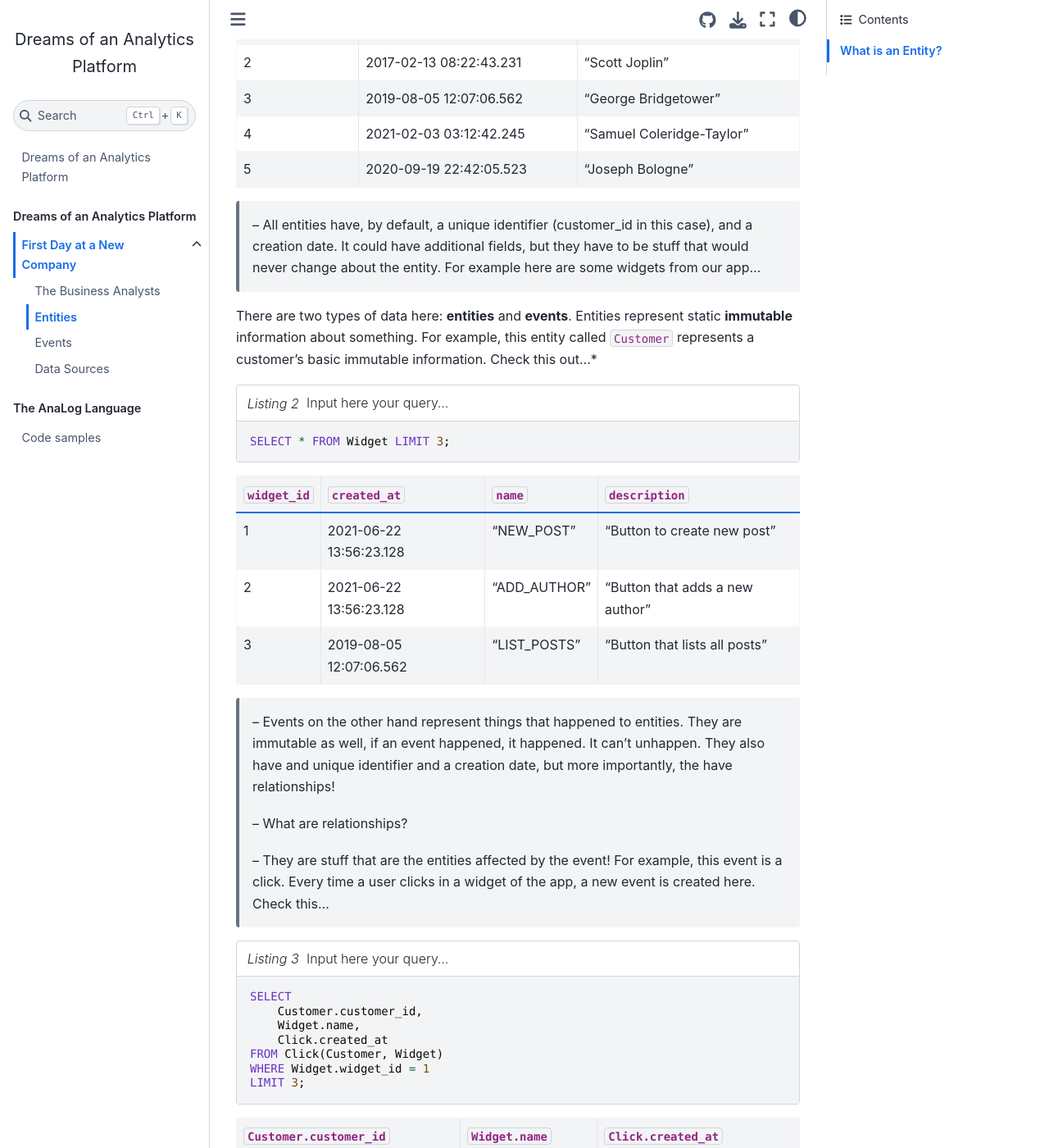
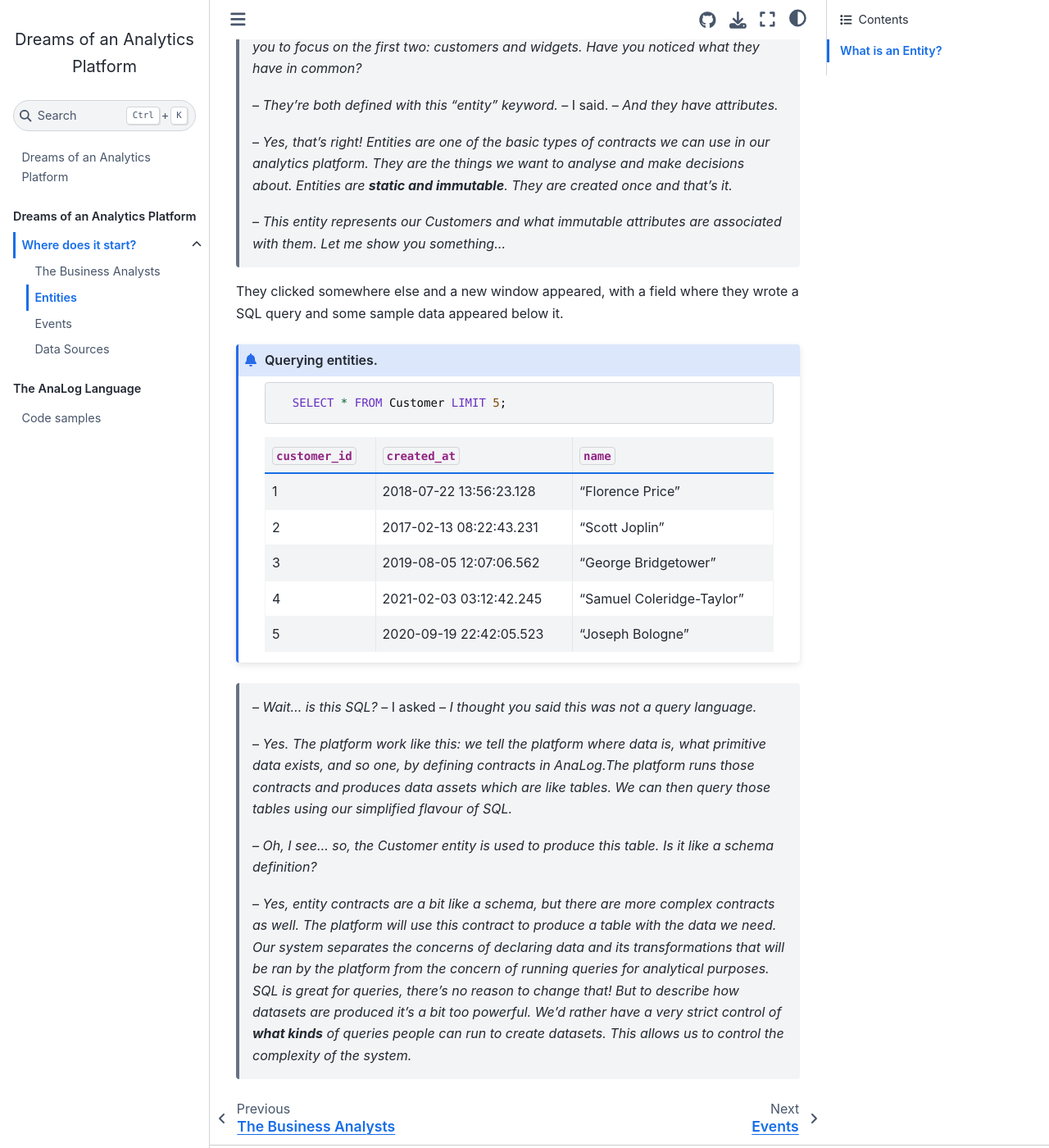
Before and after one commit to rcalsaverini/dreams, a Jupyter Book: the page built from contents/01/dreaming/01/contracts/02_entities.md, in a window 1280 px wide and 1400 px high, scrolled down 772 px. Shown: the whole window at 82% size. Built offline with Jupyter Book 1.0.4 settings and Sphinx 7.4.7 and the Sphinx Book theme 1.1.4, drawn with Linux system fonts in a browser that asks for light colours; some of the changed text lies outside the part shown.

Commit message:
added more content

````diff
--- a/_toc.yml
+++ b/_toc.yml
@@ -3,8 +3,7 @@
 parts:
   - caption: Dreams of an Analytics Platform
     chapters:
-    - file: contents/01/dreaming/00_first_day_at_a_new_company.md
-      title: First Day at a New Company
+    - file: contents/01/dreaming/00_where_does_it_start.md
       sections:
       - file: contents/01/dreaming/01/contracts/01_meeting_the_business_analysts.md
       - file: contents/01/dreaming/01/contracts/02_entities.md
--- a/contents/01/dreaming/01/contracts/02_entities.md
+++ b/contents/01/dreaming/01/contracts/02_entities.md
@@ -1,26 +1,41 @@
 # Entities
+
+At first I was a bit surprised to see code, but then I realised that this was somehow defining the basic objects they were going to use to do their analysis. They asked me to focus on the two first blocks of code:
+
+```js
+entity Customer
+    attributes:
+        name: String;
+
+entity Widget
+    attributes:
+        name: String;
+        description: Text;
+```
+
+>– *This is the code we used to define the objects we're dealing with on the platform. This language is called AnaLog.* – they said. – *It's a bit like a programming language but is a very minimal one.*
+>
+>– *Do you use it write the code that runs the platform?* – I asked.
+>
+>– *Not really... it's not a query language, neither it's used to code the platform itself. It's more of a language for declaring what data assets exists and how it will produce new data assets from it. Don't worry, I'll explain everything.*
 
 ## What is an Entity?
 
->– *This codes defines the primitive contracts I'm going to use in my analysis: customers, widgets and clicks. Let's focus on the customers and widgets for now. Have you noticed what they have in common?*
+>– *This code defines the primitive contracts I'm going to use in my analysis. I asked you to focus on the first two: customers and widgets. Have you noticed what they have in common?*
 >
 >– *They're both defined with this "entity" keyword.* – I said. – *And they have attributes.*
 >
 >– *Yes, that's right! Entities are one of the basic types of contracts we can use in our analytics platform. They are the things we want to analyse and make decisions about. Entities are **static and immutable**. They are created once and that's it.*
 >
->– *This entity represents our Customers and what immutable attributes are associated with them. Let me show you...*
+>– *This entity represents our Customers and what immutable attributes are associated with them. Let me show you something...*
 
-They clicked on another button and a text field appeared where they wrote a SQL query and some sample data appeared below it.
+They clicked somewhere else and a new window appeared, with a field where they wrote a SQL query and some sample data appeared below it.
 
-```{code-block} sql
----
-caption: |
-    Input here your query...
----
-SELECT * FROM Customer LIMIT 5;
-```
-
-```{table}
+::::{admonition} Querying entities.
+:::{code-block} sql
+  SELECT * FROM Customer LIMIT 5;
+:::
+:::{table}
 | `customer_id` | `created_at`            | `name`                    |
 |---------------|-------------------------|---------------------------|
 | 1             | 2018-07-22 13:56:23.128 | "Florence Price"          |
@@ -28,77 +43,13 @@
 | 3             | 2019-08-05 12:07:06.562 | "George Bridgetower"      |
 | 4             | 2021-02-03 03:12:42.245 | "Samuel Coleridge-Taylor" |
 | 5             | 2020-09-19 22:42:05.523 | "Joseph Bologne"          |
-```
+:::
+::::
 
->– All entities have, by default, a unique identifier (customer_id in this case), and a creation date. It could have additional fields, but they have to be stuff that would never change about the entity. For example here are some widgets from our app...
-
-There are two types of data here: **entities** and **events**. Entities represent static **immutable** information about something. For example, this entity called `Customer` represents a customer's basic immutable information. Check this out...*
-
-
-```{code-block} sql
----
-caption: |
-    Input here your query...
----
-SELECT * FROM Widget LIMIT 3;
-```
-
-```{table}
-| `widget_id` | `created_at`            | `name`       | `description`                   |
-|-------------|-------------------------|--------------|---------------------------------|
-| 1           | 2021-06-22 13:56:23.128 | "NEW_POST"   | "Button to create new post"     |
-| 2           | 2021-06-22 13:56:23.128 | "ADD_AUTHOR" | "Button that adds a new author" |
-| 3           | 2019-08-05 12:07:06.562 | "LIST_POSTS" | "Button that lists all posts"   |
-```
-
->– Events on the other hand represent things that happened to entities. They are immutable as well, if an event happened, it happened. It can't unhappen. They also have and unique identifier and a creation date, but more importantly, the have relationships!
+>– *Wait... is this SQL?* – I asked – *I thought you said this was not a query language.*
 >
->– What are relationships?
+>– *Yes. The platform work like this: we tell the platform where data is, what primitive data exists, and so one, by defining contracts in AnaLog.The platform runs those contracts and produces data assets which are like tables. We can then query those tables using our simplified flavour of SQL.*
 >
->– They are stuff that are the entities affected by the event! For example, this event is a click. Every time a user clicks in a widget of the app, a new event is created here. Check this…
-
-
-```{code-block} sql
----
-caption: |
-    Input here your query...
----
-SELECT
-    Customer.customer_id,
-    Widget.name,
-    Click.created_at
-FROM Click(Customer, Widget)
-WHERE Widget.widget_id = 1
-LIMIT 3;
-```
-
-```{table}
-| `Customer.customer_id` | `Widget.name` | `Click.created_at`  |
-|------------------------|---------------|---------------------|
-| 262                    | "NEW_POST"    | 2022-06-01 15:31:32 |
-| 123                    | "NEW_POST"    | 2022-06-01 15:31:53 |
-| 3465                   | "NEW_POST"    | 2022-06-01 15:32:23 |
-| 235                    | "NEW_POST"    | 2022-06-01 15:33:01 |
-```
-
->– What's that TotalClicks thing?
+>– *Oh, I see... so, the Customer entity is used to produce this table. Is it like a schema definition?*
 >
->– That's a state, that's a transformation or aggregation indexed by entities. You have to declare what are the entities that index it and how to calculate it. Here, let me show it to you.
-
-```js
-state TotalClicks
-  entities:
-    Customer;
-    Widget;
-
-  fields:
-    totalClicks: Int;
-
-  batch (clicks: List[Click]) {
-    this.totalClicks = count(clicks);
-  }
-
-  update (click: Click) {
-    this.totalClicks += 1;
-  }
-```
+>– *Yes, entity contracts are a bit like a schema, but there are more complex contracts as well. The platform will use this contract to produce a table with the data we need. Our system separates the concerns of declaring data and its transformations that will be ran by the platform from the concern of running queries for analytical purposes. SQL is great for queries, there's no reason to change that! But to describe how datasets are produced it's a bit too powerful. We'd rather have a very strict control of **what kinds** of queries people can run to create datasets. This allows us to control the complexity of the system.*
````
Also changed, not shown: contents/00_intro.md (+16 -0 lines), contents/01/dreaming/00_where_does_it_start.md (renamed from contents/01/dreaming/00_first_day_at_a_new_company.md, +1 -1 lines), contents/01/dreaming/01/contracts/01_meeting_the_business_analysts.md (+1 -0 lines), contents/01/dreaming/01/contracts/03_events.md (+74 -0 lines).
